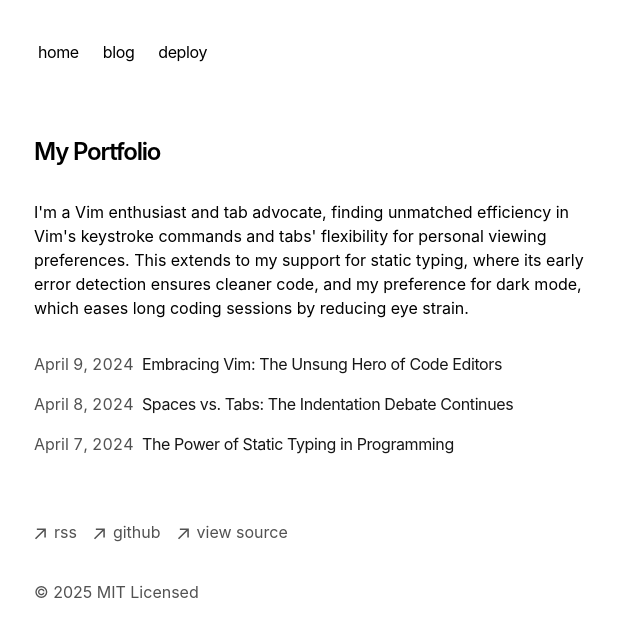
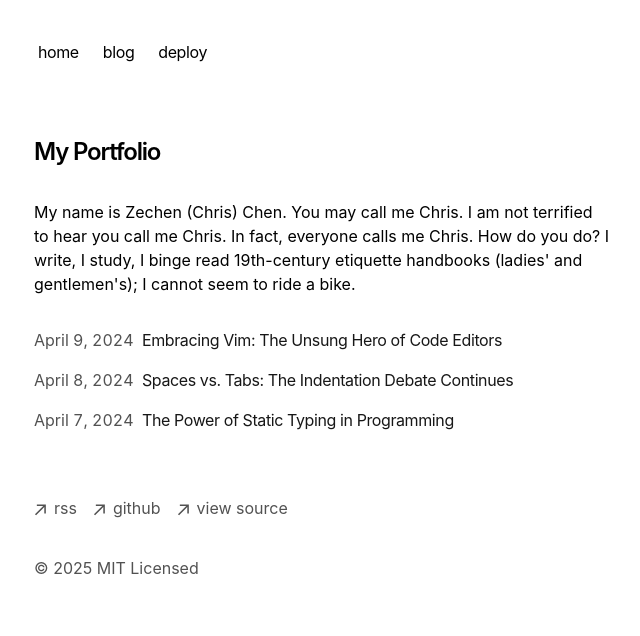
Before and after one commit to KnowsCount/logging-life, a Next.js app: page / in a window 1280 px wide. Shown: the top 636 px of the page, without its empty margins (318-958 px from the left). Built offline with nearby package versions, Linux system fonts and the light colour scheme.

Commit message:
content change

```diff
--- a/app/page.tsx
+++ b/app/page.tsx
@@ -7,11 +7,9 @@ export default function Page() {
         My Portfolio
       </h1>
       <p className="mb-4">
-        {`I'm a Vim enthusiast and tab advocate, finding unmatched efficiency in
-        Vim's keystroke commands and tabs' flexibility for personal viewing
-        preferences. This extends to my support for static typing, where its
-        early error detection ensures cleaner code, and my preference for dark
-        mode, which eases long coding sessions by reducing eye strain.`}
+        {`My name is Zechen (Chris) Chen. You may call me Chris. I am not terrified to hear you call me Chris. In fact, everyone calls me Chris. How do you do?
+
+        I write, I study, I binge read 19th-century etiquette handbooks (ladies' and gentlemen's); I cannot seem to ride a bike.`}
       </p>
       <div className="my-8">
         <BlogPosts />
--- a/package.json
+++ b/package.json
@@ -13,7 +13,7 @@
     "@vercel/analytics": "^1.1.3",
     "@vercel/speed-insights": "^1.0.9",
     "geist": "1.2.2",
-    "next": "canary",
+    "next": "14",
     "next-mdx-remote": "^4.4.1",
     "postcss": "^8.4.35",
     "react": "18.2.0",
```
Also changed, not shown: 1 other file (tests, documents, lock files or other folders).
